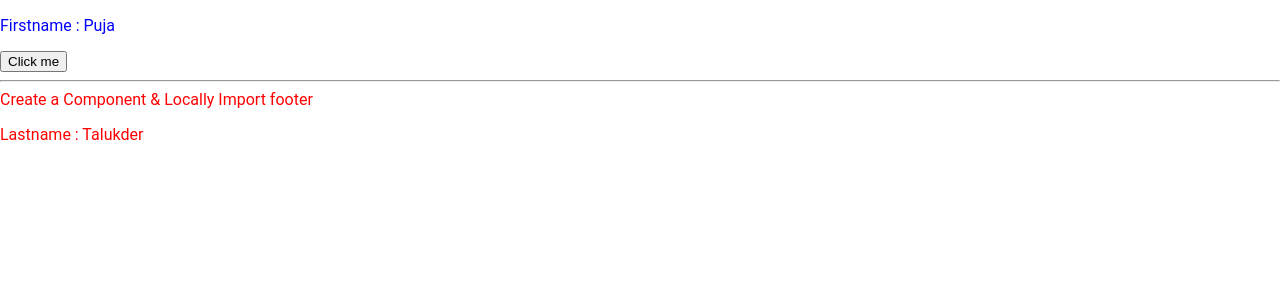
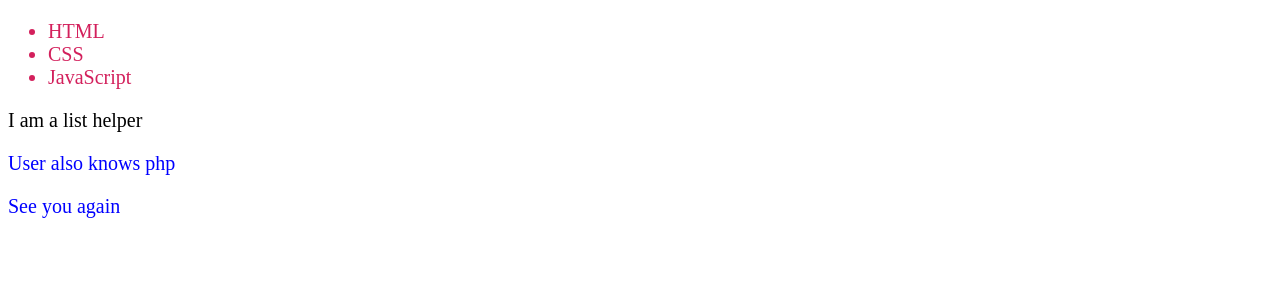
Before and after one commit to chadnitalukder2/vue-main-project, a Vue app: page / in a window 1280 px wide. Shown: the top 300 px of the page. Built offline with nearby package versions, Linux system fonts and the light colour scheme.

Commit message:
Use Slots

```diff
--- a/src/App.vue
+++ b/src/App.vue
@@ -1,10 +1,10 @@
-<template>
-  <div>
+<!-- <template>
+  <div> -->
     <!-- :myStudents="students" -->
     <!-- :lastName = "lName"
     :age = "myAge"
     @updateValue = "fName = $event" -->
-    <app-header
+    <!-- <app-header
     :firstName = "fName"
 
 
@@ -13,9 +13,9 @@
     :lastName ="lName"
     ></comFooter>
 </div>
-</template>
+</template> -->
 
-<script>
+<!-- <script>
 import comFooter from './Components/baice/App_footer';
 
 export default {
@@ -31,11 +31,51 @@ export default {
     comFooter
   }
   }
-</script>
+</script> -->
 
-<style>
+<!-- <style>
 body{
   font-family: 'Roboto', sans-serif;
   margin: 0 auto;
 }
+</style> -->
+
+
+
+<template>
+  <div>
+    <compListHelper>
+     <ul slot="listItem">
+      <li v-for="li in list" :key="li">{{li}}</li>
+     </ul>
+     <p slot="pera">User also knows php</p>
+     <p See :slot="loader">See you again</p>
+    </compListHelper>
+  </div>
+</template>
+
+<script>
+import compListHelper from './Components/ListHelper.vue'
+export default {
+  data(){
+    return{
+      list: ['HTML', 'CSS', 'JavaScript'],
+      loader: ''
+
+    }
+  },
+  components:{
+    compListHelper
+  },
+  created(){
+    setTimeout(() => {
+      this.loader = 'other';
+    },3000 );
+  }
+}
+</script>
+ <style scoped>
+ ul li{
+  color: rgb(211, 32, 92);
+ }
 </style>
--- /dev/null
+++ b/src/Components/ListHelper.vue
@@ -0,0 +1,27 @@
+<template>
+  <div>
+    <slot name="listItem"></slot>
+    I am a list helper
+    <slot name="pera"></slot>
+    <slot name="other">Loading...</slot>
+    </div>
+</template>
+
+<script>
+export default {
+    data(){
+        return{
+
+        }
+    }
+};
+</script>
+
+<style>
+p{
+    color: blue;
+}
+body{
+    font-size: 20px;
+}
+</style>
--- a/src/Components/baice/App_footer.vue
+++ b/src/Components/baice/App_footer.vue
@@ -1,11 +1,11 @@
-<template>
+<!-- <template>
     <div>
         Create a Component & Locally Import footer
         <p> Lastname : {{lastName}}</p>
   </div>
-</template>
+</template> -->
 
-<script>
+<!-- <script>
 import {bus} from '../../main'
 export default{
     props: {
@@ -13,13 +13,15 @@ export default{
     },
     created(){
         bus.$on('changeName', (data) =>{
-         this.lastName = data;
+            //console.log(data);
+            // eslint-disable-next-line vue/no-mutating-props
+            this.lastName = data;
         });
     }
 }
-</script>
+</script> -->
 
-<style scoped>
+<!-- <style scoped> -->
 div{
     color: red;
 }
--- a/src/Components/baice/App_header.vue
+++ b/src/Components/baice/App_header.vue
@@ -1,4 +1,4 @@
-<template>
+<!-- <template> -->
     <!-- <div>
         Globally Import a Component  header
         <ul>
@@ -7,18 +7,18 @@
             </li>
         </ul>
    </div> -->
-   <div>
-    <p>Firstname : {{ firstName }}</p>
+   <!-- <div>
+    <p>Firstname : {{ firstName }}</p> -->
     <!-- <p>Lastname : {{ lastName }}</p>
     <p>Age : {{ age }}</p> -->
 
-    <button @click="updateName">Click me</button>
+    <!-- <button @click="updateName">Click me</button>
     <hr>
    </div>
-</template>
+</template> -->
 
-<script>
-import {bus} from '../../main '
+<!-- <script>
+import {bus} from '../../main'
 export default{
     props: {
      /* myStudents: {
@@ -36,9 +36,9 @@ export default{
         }
     }
 }
-</script>
+</script> -->
 
-<style scoped>
+<!-- <style scoped> -->
 div{
     color: blue;
 }
--- a/src/main.js
+++ b/src/main.js
@@ -1,6 +1,6 @@
 import Vue from 'vue'
 import App from './App.vue'
-import Header from './Components/baice/App_header';
+import Header from './Components/baice/App_header.vue';
 
 Vue.config.productionTip = false
 
```
Also changed, not shown: 1 other file (tests, documents, lock files or other folders).
